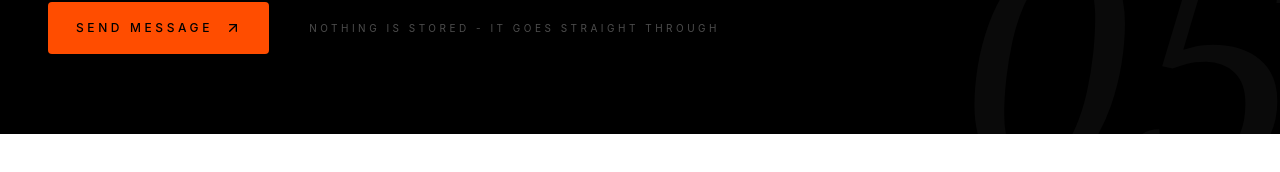
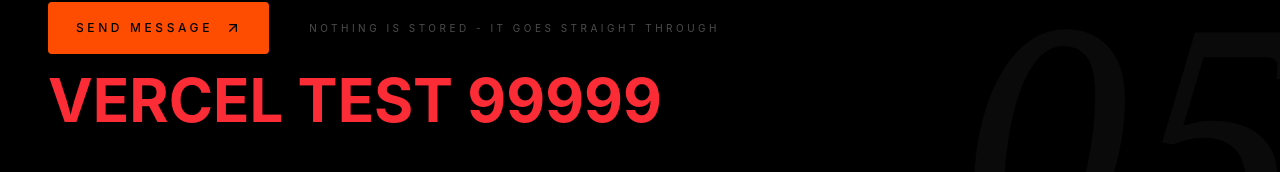
Before and after one commit to bhoomikanamdev09/Art-Portfolio, a React (Vite) app: page / in a window 1280 px wide. Shown: the part 7104-7276 px from the top of the page. Before the commit the page ends 7238 px from the top, so only its background shows below. Built offline with nearby package versions, Linux system fonts and the light colour scheme; no server answers.

Commit message:
vercel test

```diff
--- a/src/components/sections/Contact.jsx
+++ b/src/components/sections/Contact.jsx
@@ -542,7 +542,11 @@
 
                 <p className="text-[10px] uppercase tracking-[0.35em] text-white/30">
                   Nothing is stored - it goes straight through
+
                 </p>
+                <h1 className="text-6xl font-bold text-red-500">
+                        VERCEL TEST 99999
+                    </h1>
               </div>
 
               {/* SUCCESS NOTIFICATION */}
```
